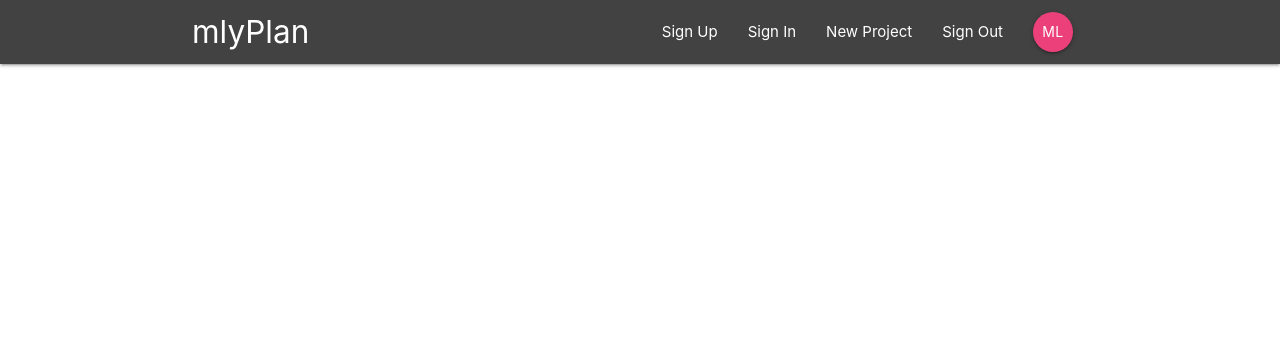
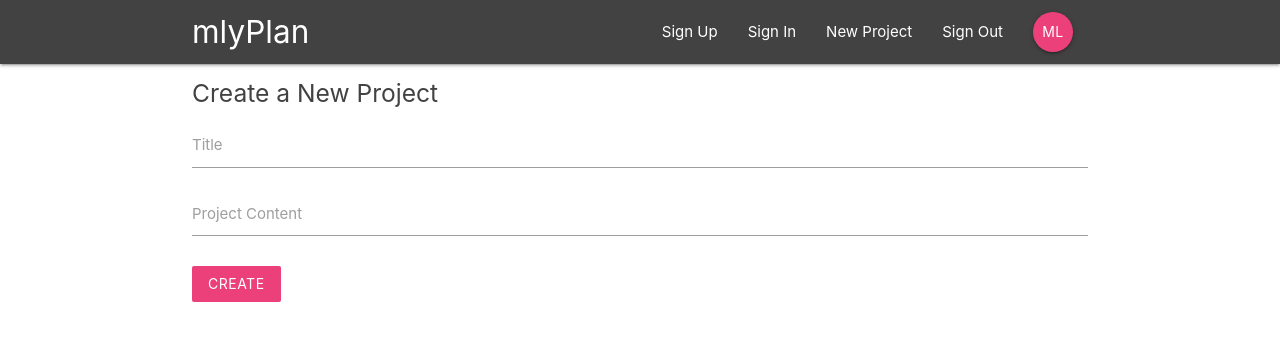
Before and after one commit to mlycode/project-list-react-app, a React (Create React App) app: page /create in a window 1280 px wide. Shown: the top 340 px of the page. Built offline with nearby package versions, Linux system fonts and the light colour scheme.

Commit message:
add create project page

```diff
--- a/src/App.js
+++ b/src/App.js
@@ -6,6 +6,7 @@
 import ProjectDetails from "./components/projects/ProjectDetails";
 import SignIn from './components/auth/SignIn';
 import SignUp from './components/auth/SignUp';
+import CreateProject from './components/projects/CreateProject';
 
 
 class App extends Component {
@@ -19,6 +20,7 @@
             <Route path="/project/:id" component={ProjectDetails} />
             <Route path="/signin" component={SignIn} />
             <Route path="/signup" component={SignUp} />
+            <Route path="/create" component={CreateProject} />
           </Switch>
         </div>
       </BrowserRouter>
--- a/src/components/auth/SignUp.js
+++ b/src/components/auth/SignUp.js
@@ -24,7 +24,7 @@
         return (
             <div className="container">
                 <form className="white" onSubmit={this.handleSubmit}>
-                    <h5 className="grey-text text-darken-3">Sign In</h5>
+                    <h5 className="grey-text text-darken-3">Sign Up</h5>
                     <div className="input-field">
                         <label htmlFor="email">Email</label>
                         <input type="email" id="email" onChange={this.handleChange} required/>
--- a/src/components/layout/SignedInLinks.js
+++ b/src/components/layout/SignedInLinks.js
@@ -4,7 +4,7 @@
 const SignedInLinks = () => {
     return (
         <ul className="right">
-            <li><NavLink to="/">New Project</NavLink></li>
+            <li><NavLink to="/create">New Project</NavLink></li>
             <li><NavLink to="/">Sign Out</NavLink></li>
             <li><NavLink to="/" className="btn btn-floating pink lighten-1">ML</NavLink></li>
         </ul>
--- a/src/components/projects/CreateProject.js
+++ b/src/components/projects/CreateProject.js
@@ -0,0 +1,43 @@
+import React, { Component } from "react";
+
+class CreateProject extends Component {
+    state = {
+        title: "",
+        content: ""
+    }
+
+    handleChange = (e) => {
+        this.setState({
+            [e.target.id]: e.target.value
+        });
+    }
+
+    handleSubmit = (e) => {
+        e.preventDefault();
+        console.log(this.state);
+    }
+
+    render () {
+
+        return (
+            <div className="container">
+                <form className="white" onSubmit={this.handleSubmit}>
+                    <h5 className="grey-text text-darken-3">Create a New Project</h5>
+                    <div className="input-field">
+                        <label htmlFor="title">Title</label>
+                        <input type="text" id="title" onChange={this.handleChange} required/>
+                    </div>
+                    <div className="input-field">
+                        <label htmlFor="content">Project Content</label>
+                        <textarea id="content" onChange={this.handleChange} className="materialize-textarea" required/>
+                    </div>
+                    <div className="input-field">
+                        <button className="btn pink lighten-1 z-depth-0">Create</button>
+                    </div>
+                </form>
+            </div>
+        )
+    }
+}
+
+export default CreateProject;
```
